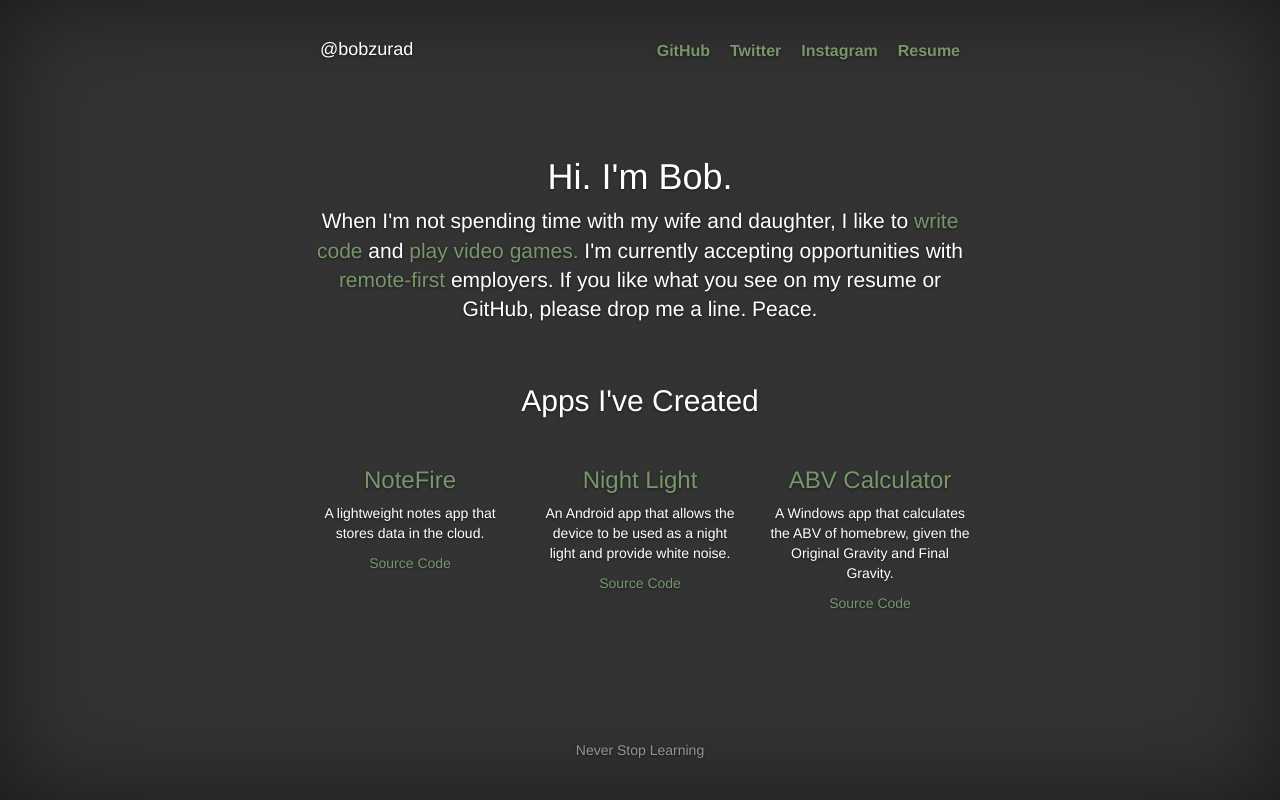
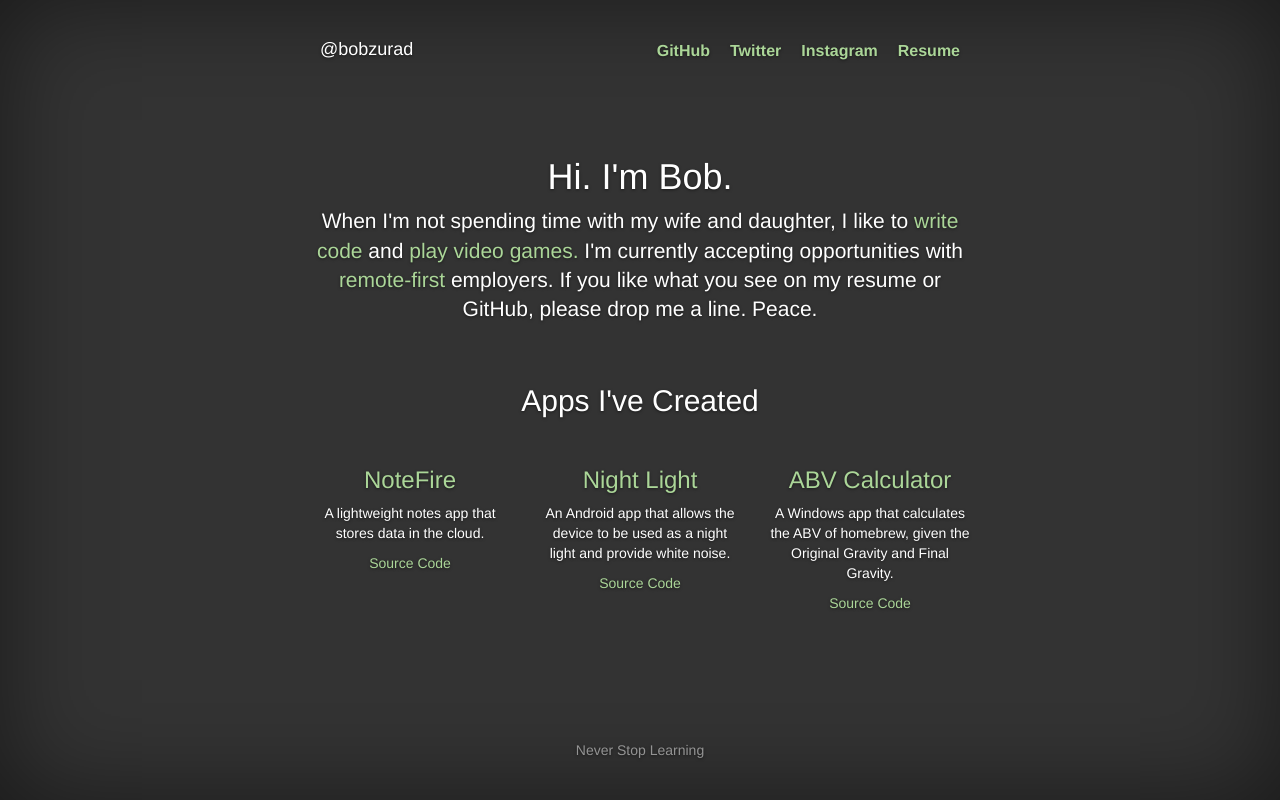
Before and after one commit to bobzurad/portfolio, a React (Create React App) app: page / in a window 1280 px wide. Built offline with nearby package versions, Linux system fonts and the light colour scheme.

Commit message:
made link color brighter for accessibility

```diff
--- a/src/index.css
+++ b/src/index.css
@@ -7,7 +7,7 @@
 a,
 a:focus,
 a:hover {
-  color: #78966b;
+  color: #abd698;
 }
 
 /* Custom default button */
@@ -80,7 +80,7 @@ body {
   font-size: 16px;
   font-weight: bold;
   color: #fff; /* IE8 proofing */
-  color: #78966b;
+  color: #abd698;
   border-bottom: 2px solid transparent;
 }
 .masthead-nav > li > a:hover,
```
